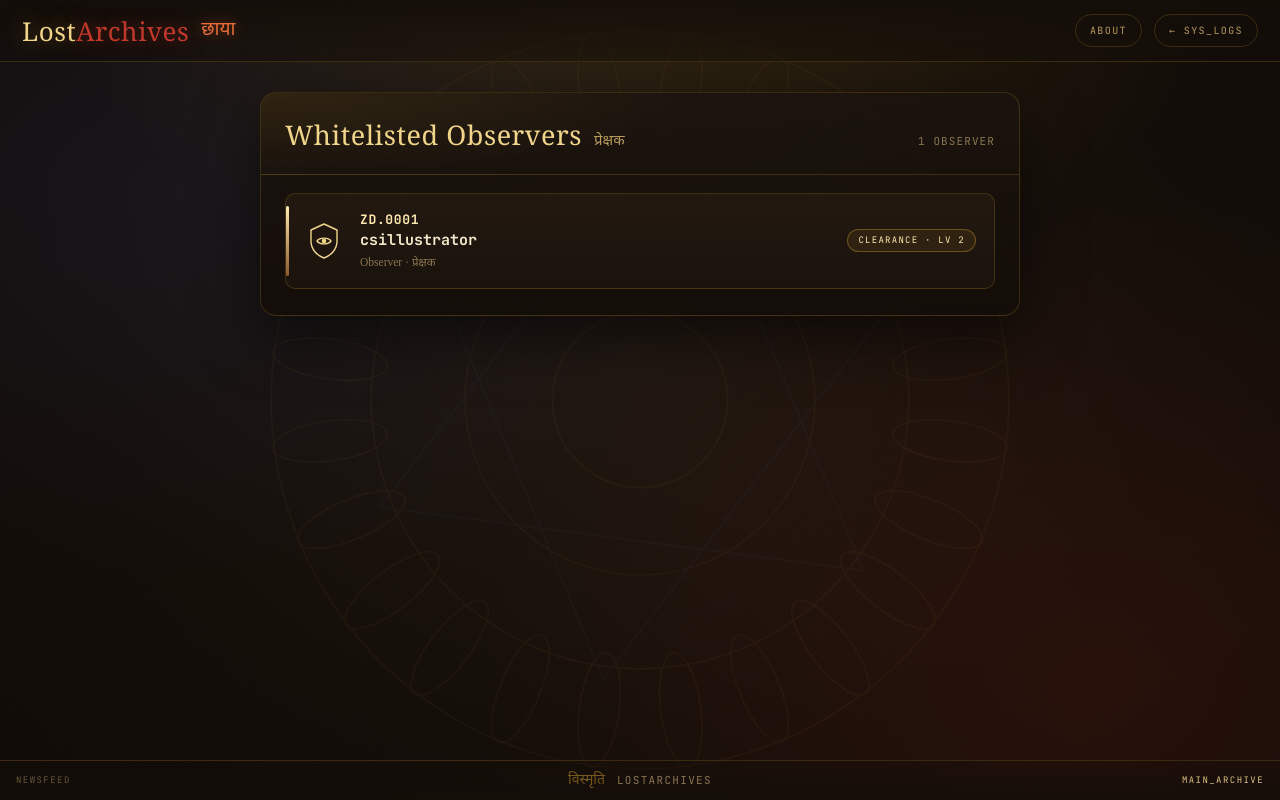
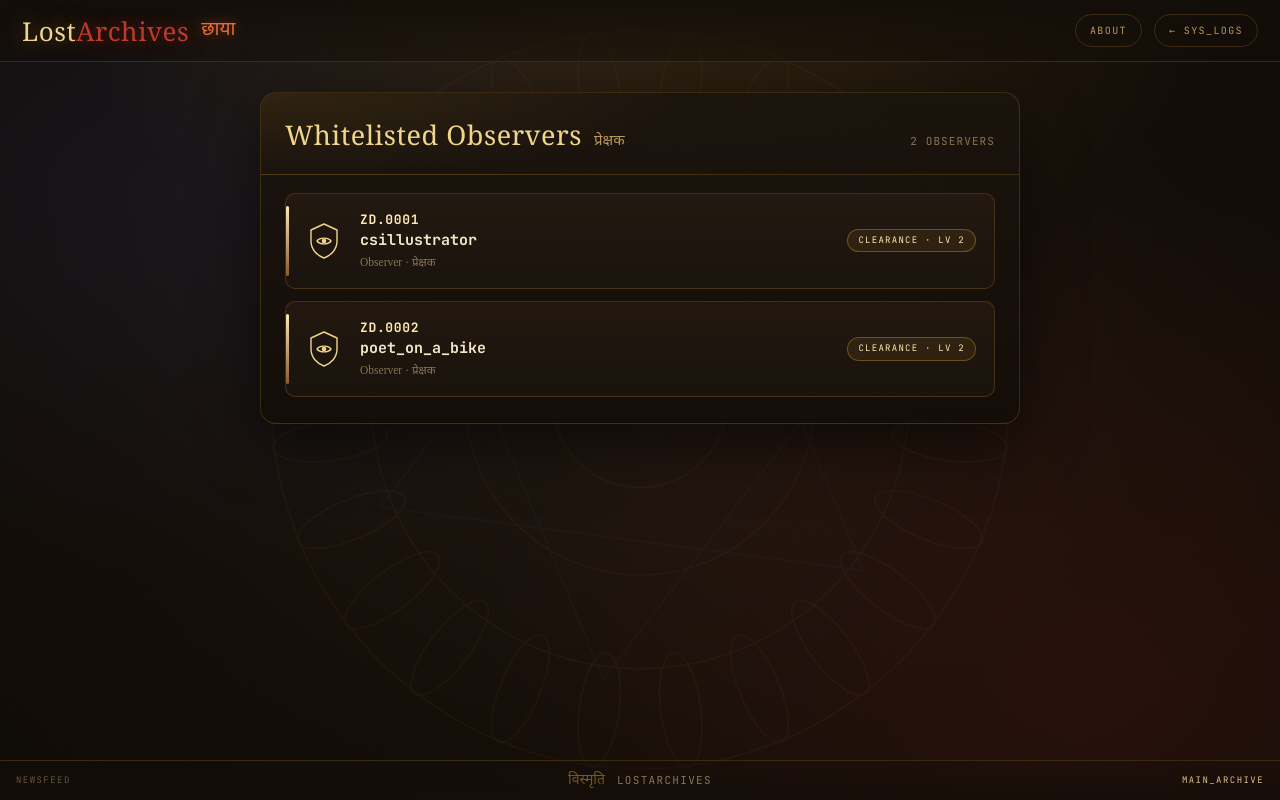
Before and after one commit to rikithreddy/website, a plain HTML site: page observers.html in a window 1280 px wide. Drawn offline with Linux system fonts and the light colour scheme; a web font is replaced by a local one.

Commit message:
Add observer ZD.0002 and update SYS10000 progress to 2/5

```diff
--- a/observers.html
+++ b/observers.html
@@ -238,7 +238,8 @@
      { id, handle, role?, clearance, status: 'whitelisted' | ... }
    ------------------------------------------------------------------------- */
 var OBSERVERS = [
-  { id: 'ZD.0001', handle: 'csillustrator', role: 'Observer', clearance: 2, status: 'whitelisted' }
+  { id: 'ZD.0001', handle: 'csillustrator', role: 'Observer', clearance: 2, status: 'whitelisted' },
+  { id: 'ZD.0002', handle: 'poet_on_a_bike', role: 'Observer', clearance: 2, status: 'whitelisted' }
 ];
 
 var SIGIL = '<svg viewBox="0 0 40 40" fill="none" stroke="currentColor" stroke-width="1.4" ' +
```
Also changed, not shown: index.html (+1 -1 lines).
